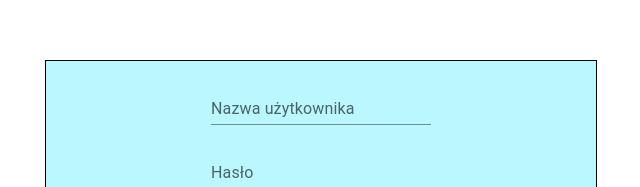
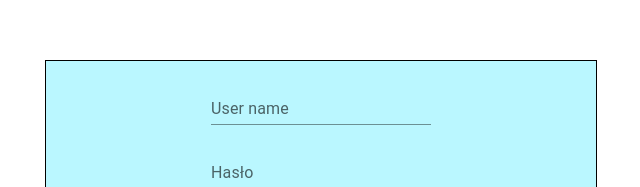
Before and after one commit to MarcinFilipek/forklift-system, a React (Create React App) app: page /sign-in in a window 1280 px wide. Shown: the part 229-416 px from the top of the page, without its empty margins (319-959 px from the left). Built offline with nearby package versions, Linux system fonts and the light colour scheme.

Commit message:
Added translations

```diff
--- a/src/i18n/lang/en.json
+++ b/src/i18n/lang/en.json
@@ -1,3 +1,5 @@
 {
-    "signIn": "Sign in"
+    "signIn": "Sign in",
+    "userName": "User name",
+    "password": "Hasło"
 }
--- a/src/i18n/lang/pl.json
+++ b/src/i18n/lang/pl.json
@@ -1,3 +1,5 @@
 {
-    "signIn": "Zaloguj"
+    "signIn": "Zaloguj",
+    "userName": "Nazwa użytkownika",
+    "password": "Hasło"
 }
--- a/src/pages/SignIn/SignIn.tsx
+++ b/src/pages/SignIn/SignIn.tsx
@@ -1,9 +1,10 @@
 import { Container } from '@mui/system'
 import { Button, Grid, TextField } from '@mui/material'
 import React from 'react'
-import { FormattedMessage } from 'react-intl'
+import { FormattedMessage, useIntl } from 'react-intl'
 
 export const SignIn = () => {
+    const intl = useIntl()
     const handleSubmit = (event: React.SyntheticEvent) => {
         event.preventDefault()
         const target = event.target as typeof event.target & {
@@ -43,7 +44,9 @@ export const SignIn = () => {
                                 <TextField
                                     data-testid="login-input"
                                     id="login"
-                                    label="Nazwa użytkownika"
+                                    label={intl.formatMessage({
+                                        id: 'userName',
+                                    })}
                                     type="text"
                                     variant="standard"
                                     fullWidth
@@ -53,7 +56,9 @@ export const SignIn = () => {
                                 <TextField
                                     data-testid="password-input"
                                     id="password"
-                                    label="Hasło"
+                                    label={intl.formatMessage({
+                                        id: 'password',
+                                    })}
                                     type="password"
                                     autoComplete="current-password"
                                     variant="standard"
```
